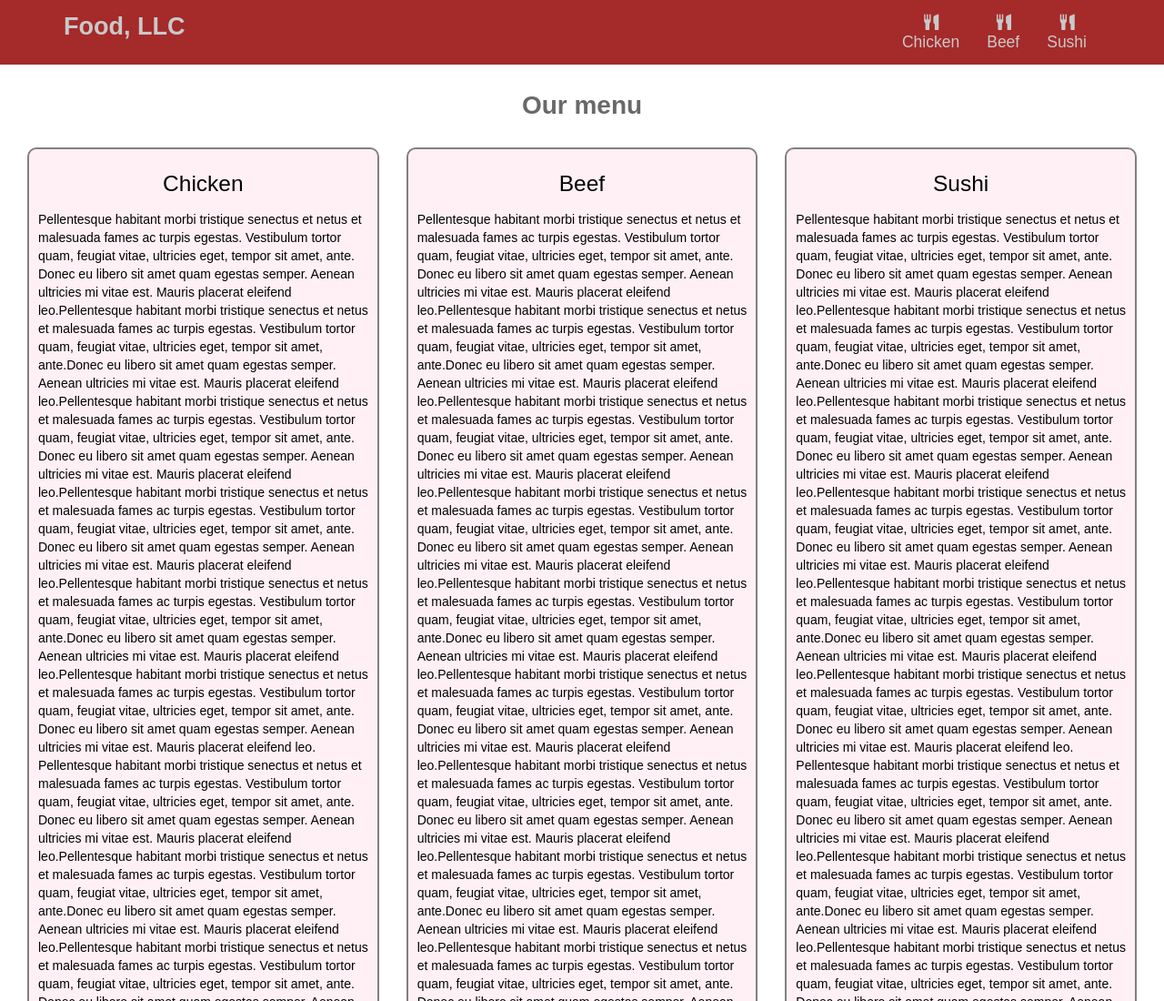
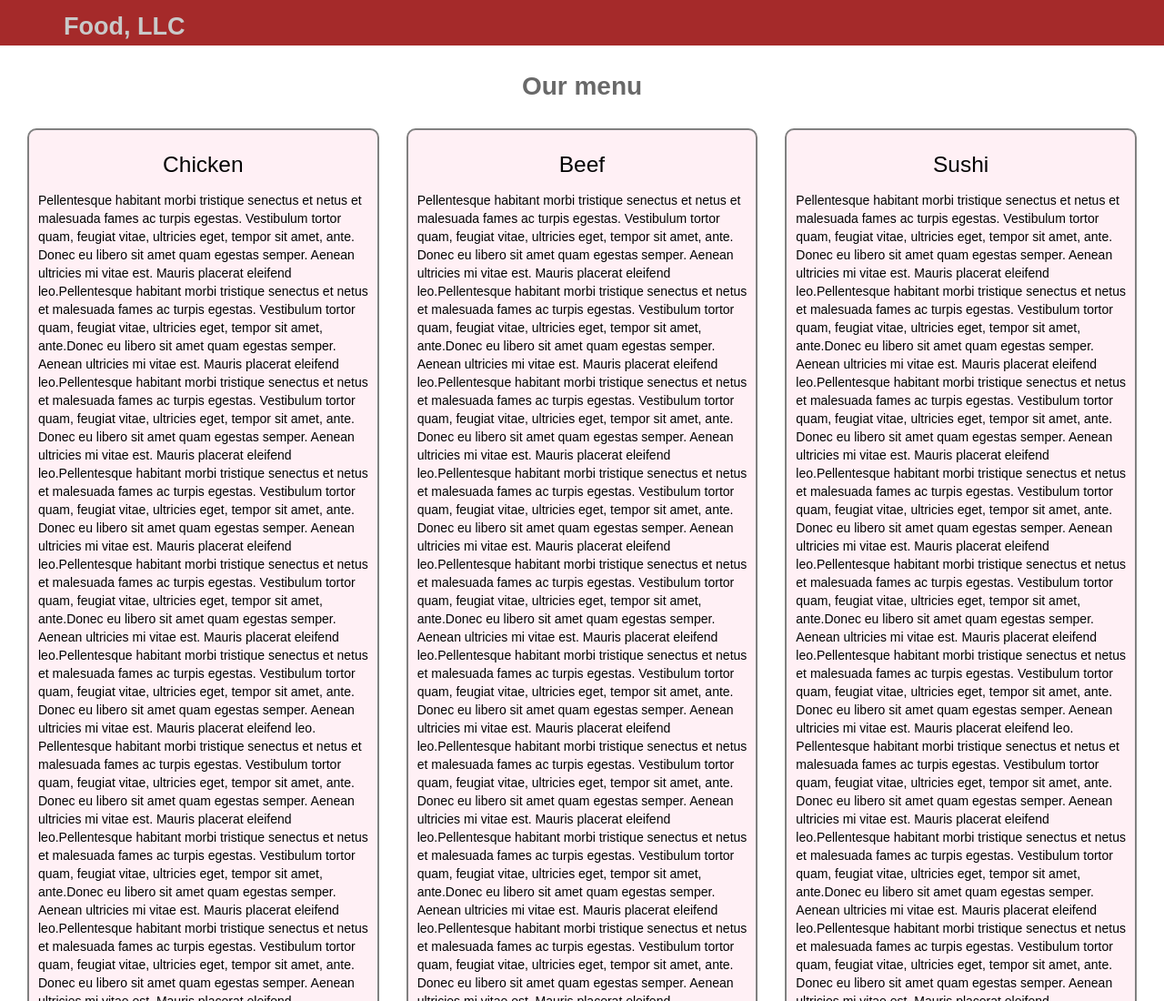
Before and after one commit to kcirtap2014/kcirtap2014.github.io, a plain HTML site: page mod3_solution/index.html in a window 1280 px wide. Shown: the top 1100 px of the page at 91% size. Drawn offline with Linux system fonts and the light colour scheme.

Commit message:
removed glyphicon when large and medium screen

```diff
--- a/mod3_solution/index.html
+++ b/mod3_solution/index.html
@@ -33,17 +33,17 @@
 
       <div id="collapsable-nav" class="collapse navbar-collapse">
         <ul id="nav-list" class="nav navbar-nav navbar-right">
-          <li>
+          <li class="hidden-lg hidden-md">
             <a href="#chicken">
               <span class="glyphicon glyphicon-cutlery "></span><br class="hidden-xs"> Chicken</a>
           </li>
-          <li>
+          <li class="hidden-lg hidden-md">
             <a href="#beef">
               <span class="glyphicon glyphicon-cutlery"></span><br class="hidden-xs"> Beef</a>
           </li>
-          <li>
+          <li class="hidden-lg hidden-md">
             <a href="#sushi" >
-              <span class="glyphicon glyphicon-cutlery"></span><br class="hidden-xs"> Sushi</a>
+              <span class="glyphicon glyphicon-cutlery"></span><br class="hidden-xs "> Sushi</a>
           </li>
         </ul>
       </div>
```
